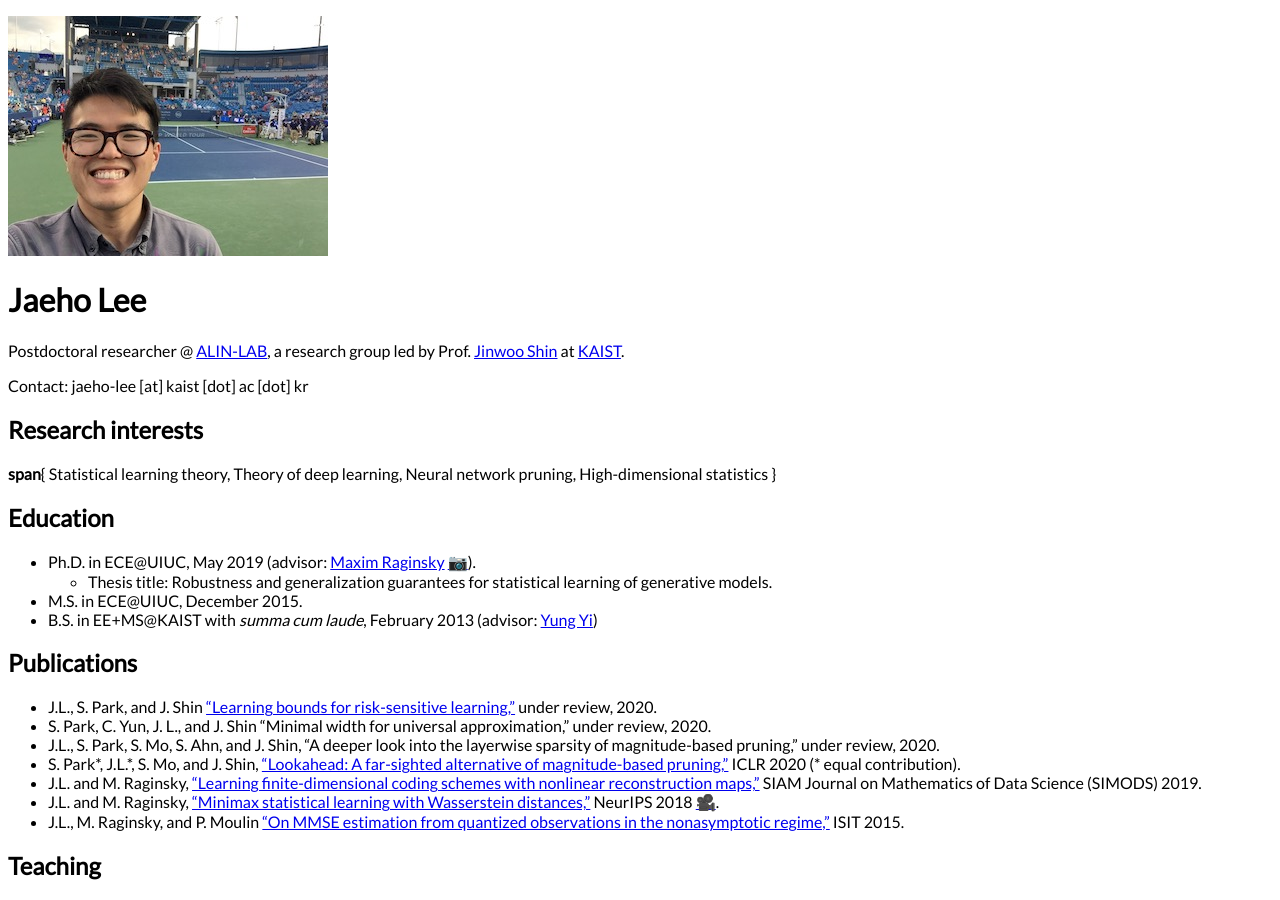
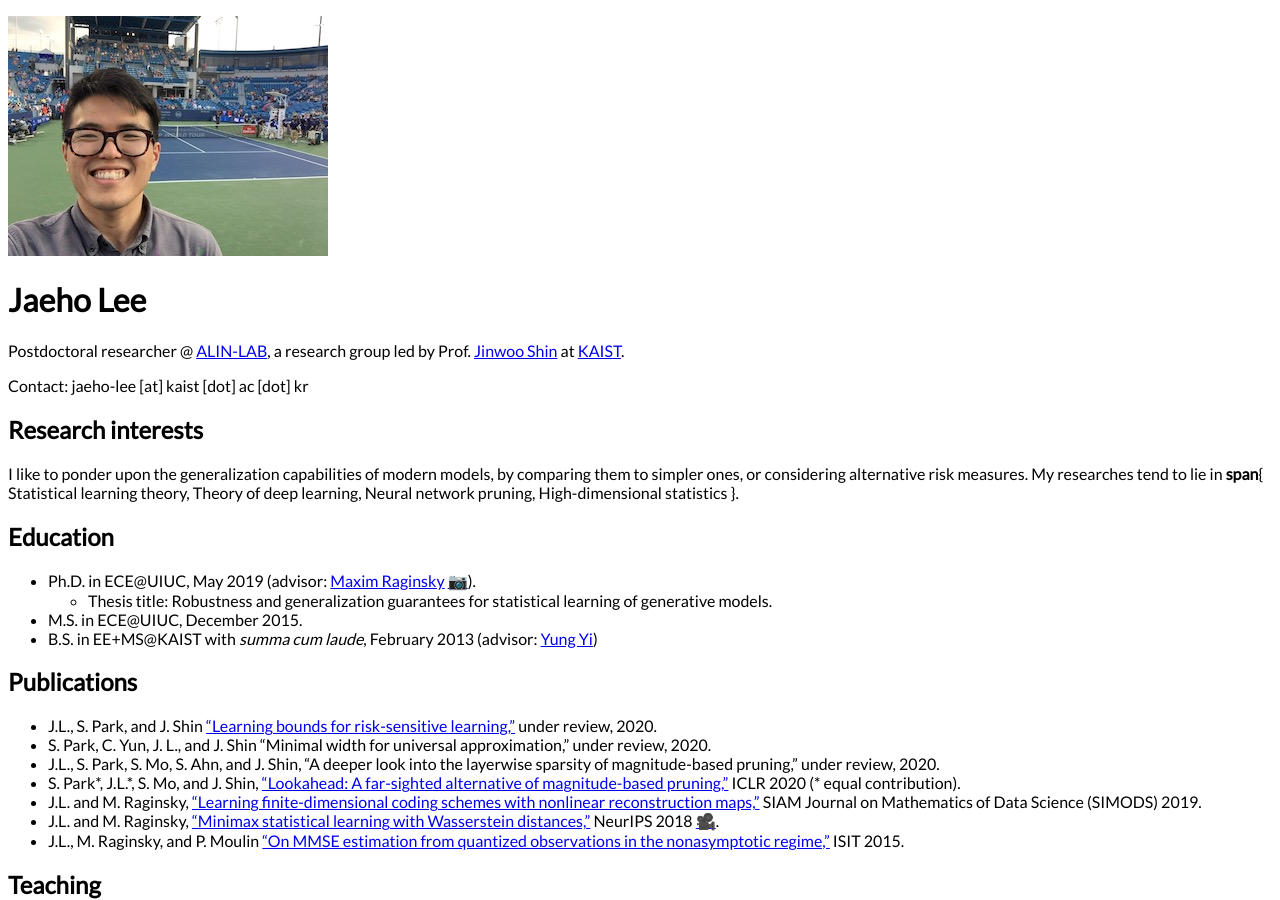
Before and after one commit to jaeho-lee/jaeho-lee.github.io, a Jekyll site: the page built from index.md, in a window 1280 px wide and 900 px high. Built offline with Jekyll 4.4.1, drawn with Linux system fonts in a browser that asks for light colours; emoji names are drawn with the system emoji font.

Commit message:
Update index.md

```diff
--- a/index.md
+++ b/index.md
@@ -11,7 +11,8 @@ Postdoctoral researcher @ [ALIN-LAB](http://alinlab.kaist.ac.kr), a research gro
 Contact: jaeho-lee [at] kaist [dot] ac [dot] kr
 
 ## Research interests
-**span**{ Statistical learning theory, Theory of deep learning, Neural network pruning, High-dimensional statistics }
+I like to ponder upon the generalization capabilities of modern models, by comparing them to simpler ones, or considering alternative risk measures. My researches tend to lie in
+**span**{ Statistical learning theory, Theory of deep learning, Neural network pruning, High-dimensional statistics }.
 
 ## Education
 * Ph.D. in ECE@UIUC, May 2019 (advisor: [Maxim Raginsky](http://maxim.ece.illinois.edu) [:camera:](assets/max_and_i.jpg)).
```
